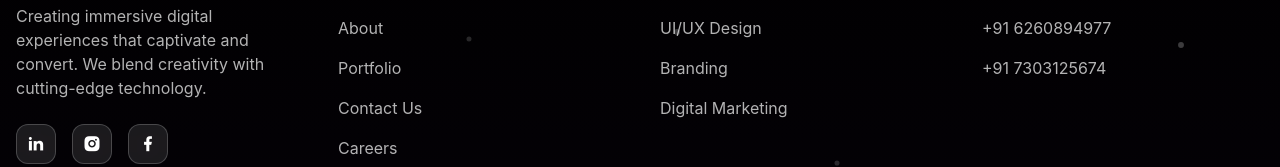
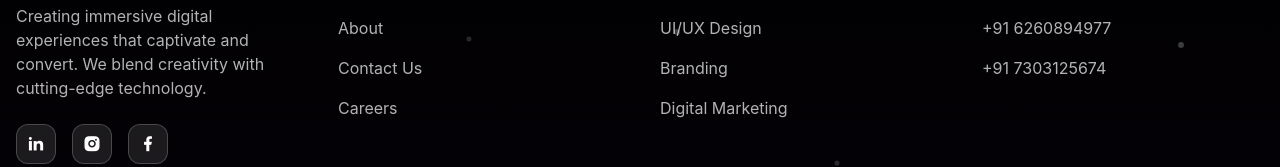
Before and after one commit to Elite8-Digital/elite8-digital, a React (Vite) app: page / in a window 1280 px wide. Shown: the part 4393-4560 px from the top of the page. Built offline with nearby package versions, Linux system fonts and the light colour scheme.

Commit message:
Update MainLayout.tsx

```diff
--- a/src/layouts/MainLayout.tsx
+++ b/src/layouts/MainLayout.tsx
@@ -312,7 +312,7 @@ const MainLayout = ({ children }: Props) => {
 								{ name: 'Home', path: '/' },
 								// { name: 'Work', path: '/work' },
 								{ name: 'About', path: '/about' },
-								{ name: 'Portfolio', path: '/portfolio' },
+								// { name: 'Portfolio', path: '/portfolio' },
 								{ name: 'Contact Us', path: '/contact' },
 								{ name: 'Careers', path: '/careers' }
 							]},
```
